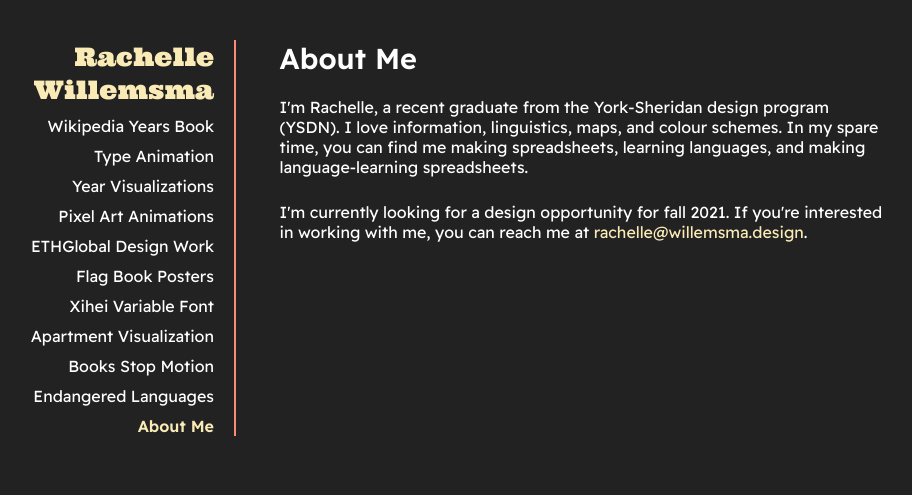
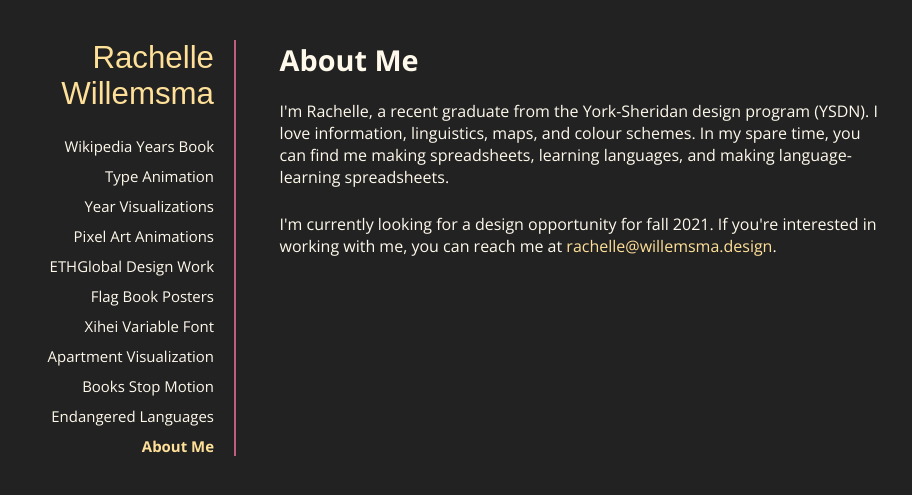
Before and after one commit to rachellewillemsma/rachellewillemsma.github.io, a Jekyll site: the page built from about.md, in a window 1280 px wide. Shown: the top 495 px of the page, without its empty margins (118-1030 px from the left). Built offline with Jekyll 4.4.1, drawn with Linux system fonts in a browser that asks for light colours; some web fonts are replaced.

Commit message:
colour swap and new background

```diff
--- a/_includes/head.html
+++ b/_includes/head.html
@@ -4,7 +4,7 @@
 	<meta http-equiv="X-UA-Compatible" content="ie=edge">
     <meta name="description" content="Rachelle Willemsma Design">
 	<title>{{page.title}}</title>
-	<link href="https://fonts.googleapis.com/css2?family=Bigshot+One&family=Readex+Pro:wght@400;600;700&family=Ultra&display=swap" rel="stylesheet">
+	<link href="https://fonts.googleapis.com/css2?family=Bigshot+One&family=Open+Sans:wght@200;300;500;700&display=swap" rel="stylesheet">
 	<link rel="stylesheet" href="{{ "/css/main.css" | prepend: site.baseurl }}">
 
     <link rel="apple-touch-icon-precomposed" sizes="57x57" href="{{ site.baseurl }}/apple-touch-icon-57x57.png" />
--- a/_layouts/home.html
+++ b/_layouts/home.html
@@ -4,12 +4,12 @@
 <body class="main-page">
 
     <header class="header-grid">
-        <div class="header-item side-item"><a href="{{ "/yearvis/" | prepend: site.baseurl }}">work</a></div>
+        <div class="header-item side-item"><a href="{{ "/yearsbook/" | prepend: site.baseurl }}">work</a></div>
         <div class="header-item header-title">Rachelle Willemsma</div>
         <div class="header-item side-item"><a href="{{ "/about/" | prepend: site.baseurl }}">about</a></div>
     </header>
     <header class="mobile-header-grid">
-        <div class="header-item"><a href="{{ "/yearvis/" | prepend: site.baseurl }}">work</a> | <a href="{{ "/about/" | prepend: site.baseurl }}">about</a></div>
+        <div class="header-item"><a href="{{ "/yearsbook/" | prepend: site.baseurl }}">work</a> | <a href="{{ "/about/" | prepend: site.baseurl }}">about</a></div>
     </header>
 
     {% include grid.html %}
--- a/_sass/_code.scss
+++ b/_sass/_code.scss
@@ -13,9 +13,6 @@ body, ul {
 
 
 
-
-
-
 body {
     font-family: $bodyfont;
     font-weight: $notbold;
@@ -23,7 +20,7 @@ body {
 }
 
 .main-page {
-    background: url("../img/background.png") no-repeat center center fixed;
+    background: url("../img/texture2.svg") no-repeat center center fixed, url("../img/texture3.svg")  no-repeat center center fixed;
     -webkit-background-size: cover;
     -moz-background-size: cover;
     -o-background-size: cover;
--- a/_sass/_gridheader.scss
+++ b/_sass/_gridheader.scss
@@ -18,6 +18,7 @@
 }
 
 .header-item a {
+    font-weight: $semibold;
     color: $accent2;
 }
 
--- a/_sass/_nav.scss
+++ b/_sass/_nav.scss
@@ -1,4 +1,5 @@
 .sidebar {
+    font-size: 1.1*$sideitemsize;
     text-align: right;
     position: fixed;
     padding: 0px 20px 0px 0px;
@@ -7,8 +8,9 @@
 }
 
 .sidebar .header-title {
-    font-size: 1.6em;
+    font-size: 1.9*$headersize;
     width: 20vw;
+    padding: 0px 0px 1.5vh 0px;
 }
 
 
--- a/_sass/_variables.scss
+++ b/_sass/_variables.scss
@@ -1,11 +1,12 @@
 $bgcolour: #222222;
-$textcolour: white;
-$accent1: #f9eab6;
-$accent2: #fb8b76;
+$textcolour: #FFF9EC;
+$accent1: #FFE099;
+$accent2: #BF5F7D;
 
-$bodyfont: 'Readex Pro', sans-serif;
+$bodyfont: 'Open Sans', sans-serif;
 $displayfont: 'Bigshot One', 'Ultra', 'Readex Pro', sans-serif;
-$bold: 600;
+$bold: 700;
+$semibold: 500;
 $notbold: 300;
 
 $headersize: 1.1em;
```
Also changed, not shown: img/texture1.svg (added), img/texture2.svg (added), img/texture3.svg (added).
